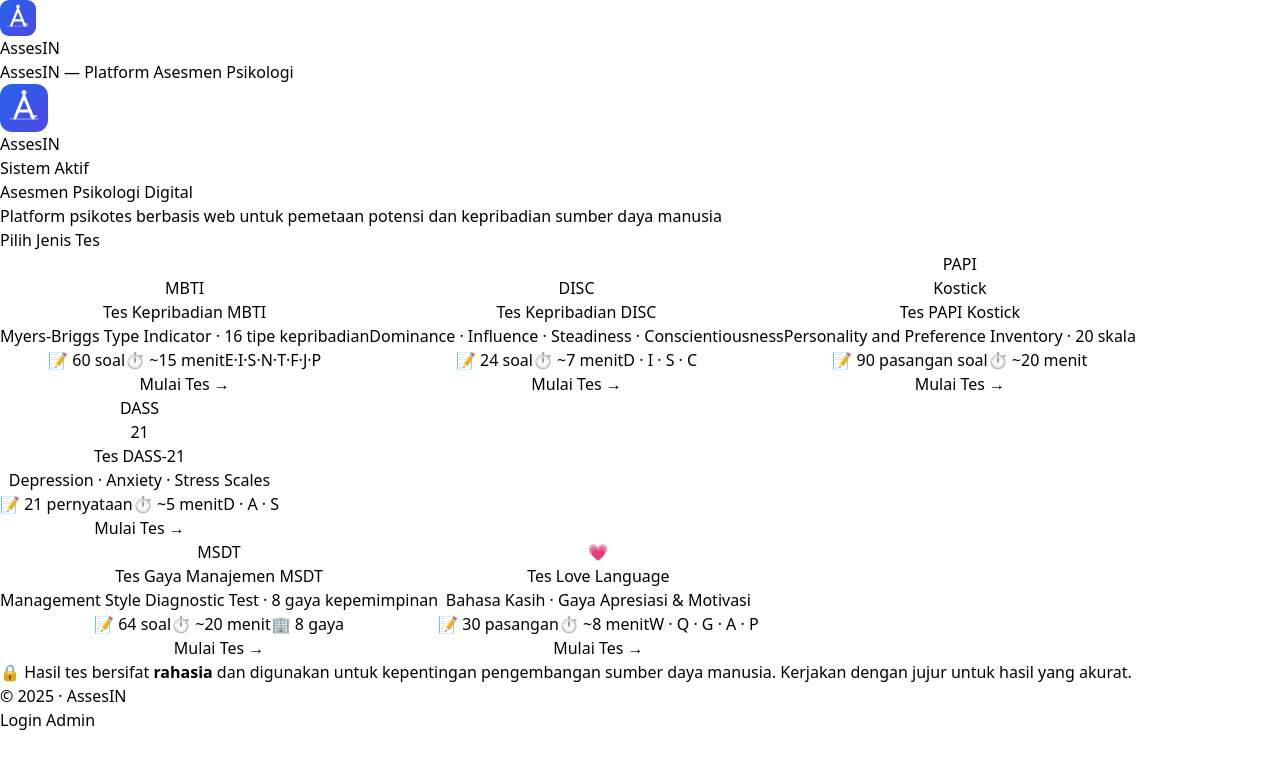
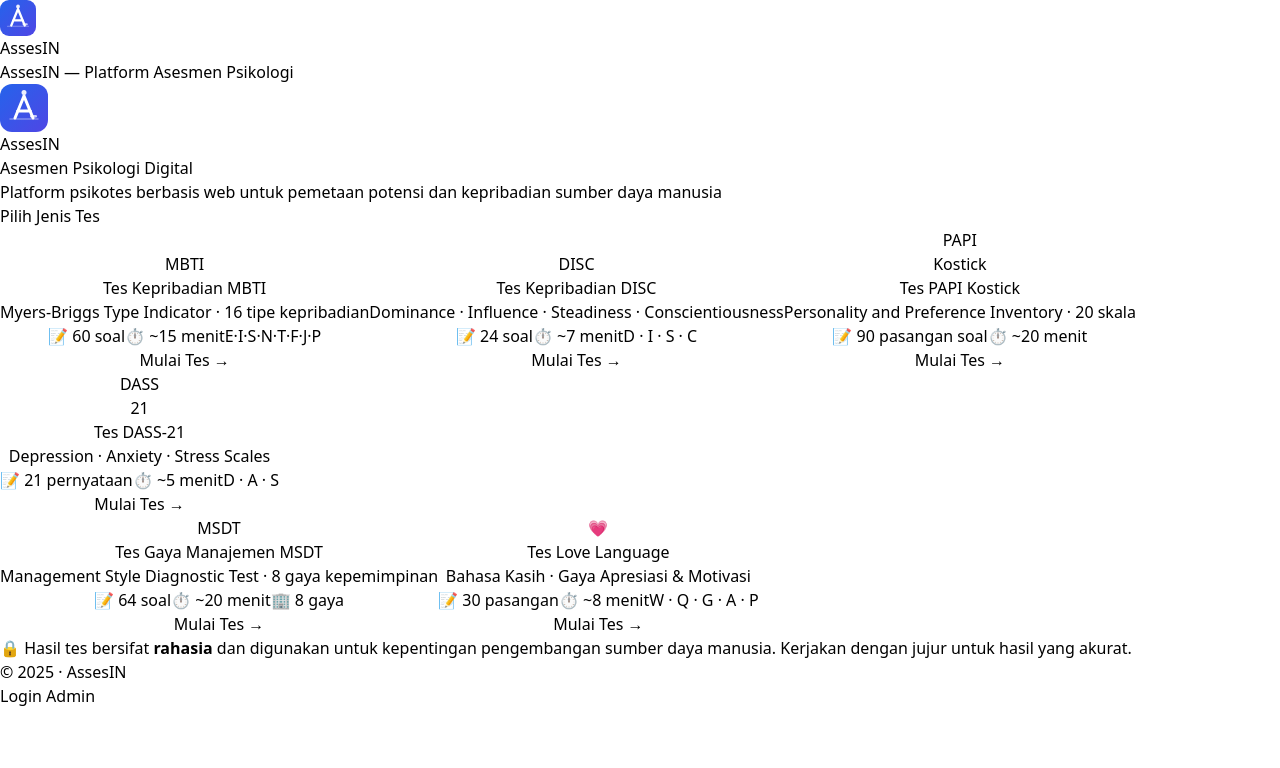
Before and after one commit to pengembanganbrian-coder/psikotes-bisnis, a React (Vite) app: page / in a window 1280 px wide. Shown: the top 768 px of the page. Built offline with nearby package versions, Linux system fonts and the light colour scheme.

Commit message:
tampilan: hapus badge Sistem Aktif dari home

```diff
--- a/src/pages/Home.jsx
+++ b/src/pages/Home.jsx
@@ -25,10 +25,6 @@
           <div className="text-center mb-12">
             <div className="inline-flex items-center gap-2 justify-center mb-6">
               <Logo size="lg" />
-            </div>
-            <div className="inline-flex items-center gap-2 bg-blue-100 text-blue-700 text-xs font-semibold px-4 py-1.5 rounded-full mb-4">
-              <span className="w-1.5 h-1.5 bg-blue-500 rounded-full animate-pulse" />
-              Sistem Aktif
             </div>
             <h1 className="text-4xl font-black text-gray-900 leading-tight mb-4">
               Asesmen Psikologi{' '}
```
